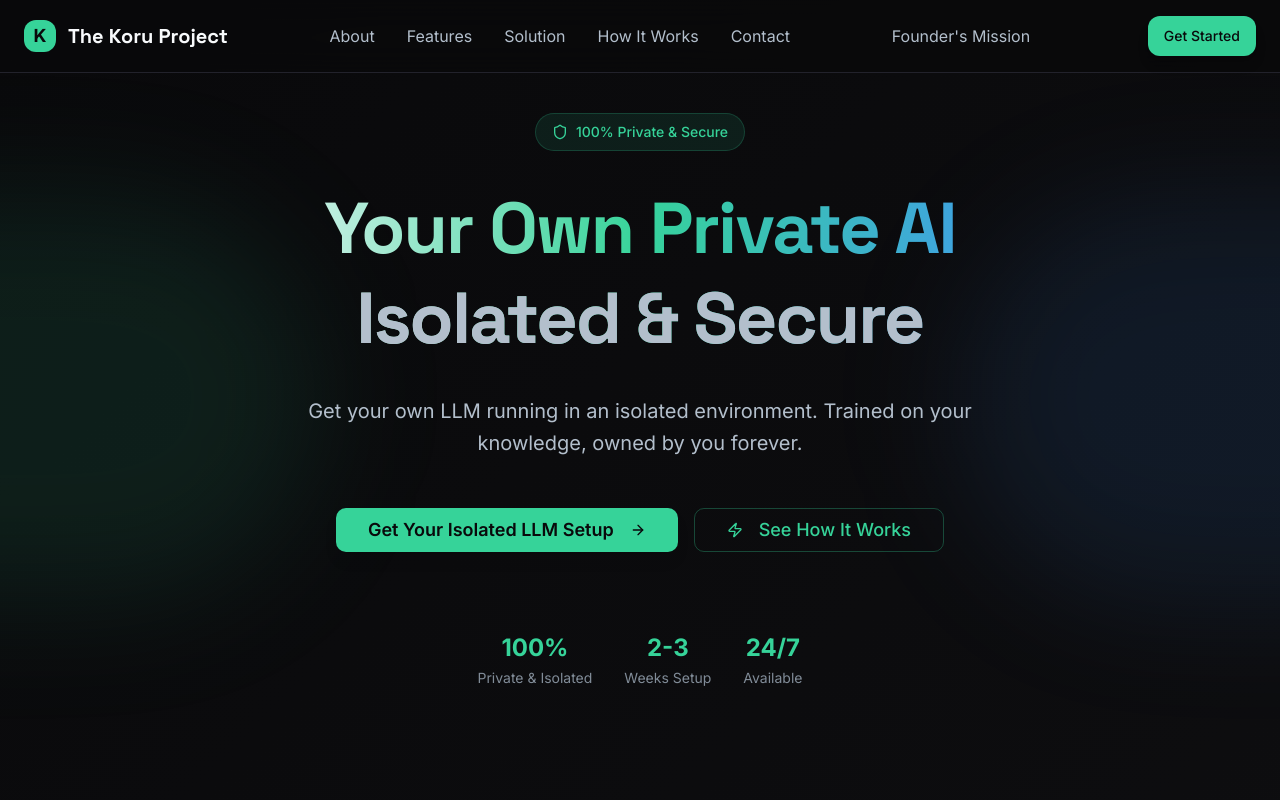
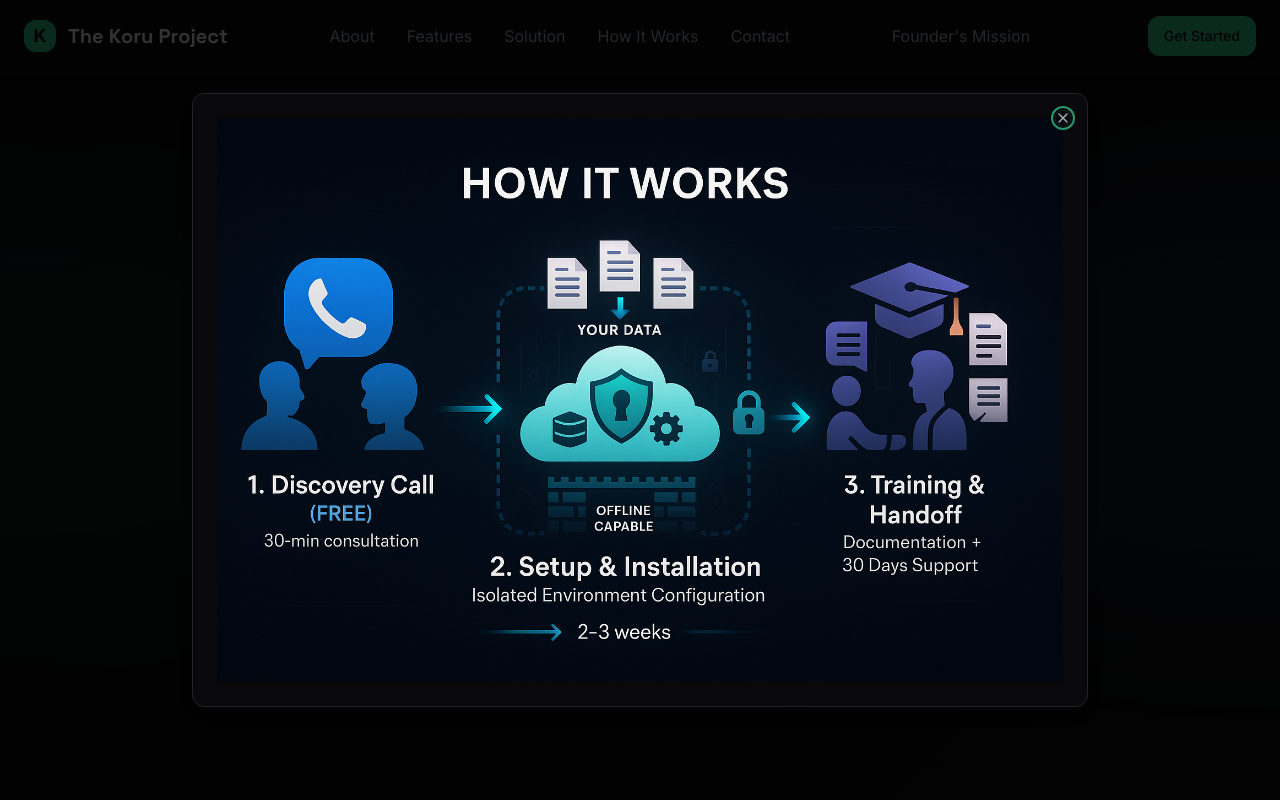
Before and after one commit to bharris82/koru-perfection-hub, a React (Vite) app: page / in a window 1280 px wide. Both pictures are taken after a click on the button "See How It Works". Shown: the top 800 px of the page. Built offline with nearby package versions, Linux system fonts and the light colour scheme.

Commit message:
Add "How It Works" modal
Integrate the "How It Works" image into a modal that opens when the "See How It Works" button is clicked.

```diff
--- a/src/components/sections/hero.tsx
+++ b/src/components/sections/hero.tsx
@@ -1,7 +1,9 @@
 import { Button } from "@/components/ui/button";
+import { Dialog, DialogContent, DialogTrigger } from "@/components/ui/dialog";
 import AnimatedTitle from "@/components/ui/animated-title";
 import ConsultationForm from "@/components/consultation-form";
 import { ArrowRight, Shield, Zap } from "lucide-react";
+
 
 const Hero = () => {
   return (
@@ -45,6 +47,8 @@ const Hero = () => {
                 </Button>
               }
             />
+            <Dialog>
+              <DialogTrigger asChild>
                 <Button
                   size="lg"
                   variant="outline"
@@ -53,6 +57,15 @@ const Hero = () => {
                   <Zap className="mr-2 w-5 h-5" />
                   See How It Works
                 </Button>
+              </DialogTrigger>
+              <DialogContent className="max-w-4xl w-full">
+                <img
+                  src="/lovable-uploads/d443aa79-c23a-4460-ac96-131c7e33a44a.png"
+                  alt="How It Works - 3 Step Process"
+                  className="w-full h-auto"
+                />
+              </DialogContent>
+            </Dialog>
           </div>
 
           {/* Stats */}
```
Also changed, not shown: public/lovable-uploads/d443aa79-c23a-4460-ac96-131c7e33a44a.png (added). Lines whose indentation alone changed are shown as unchanged.
